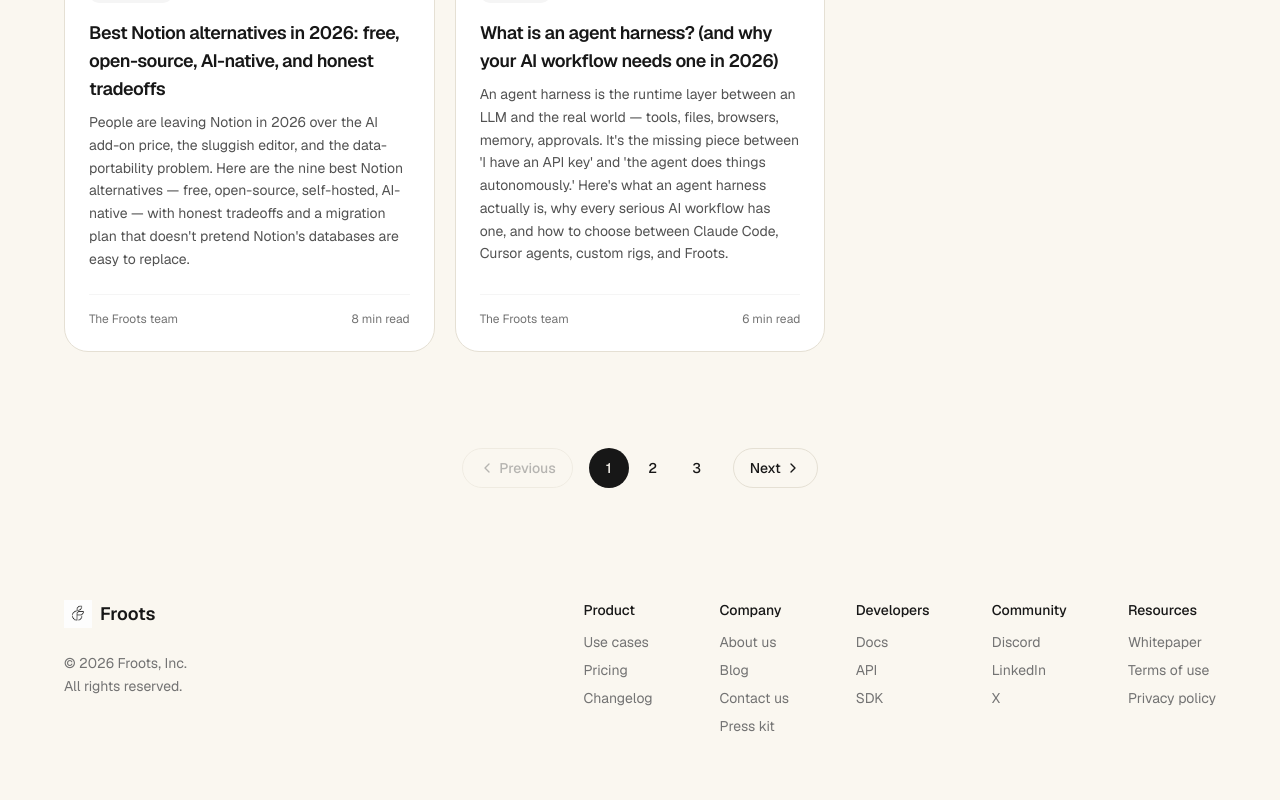
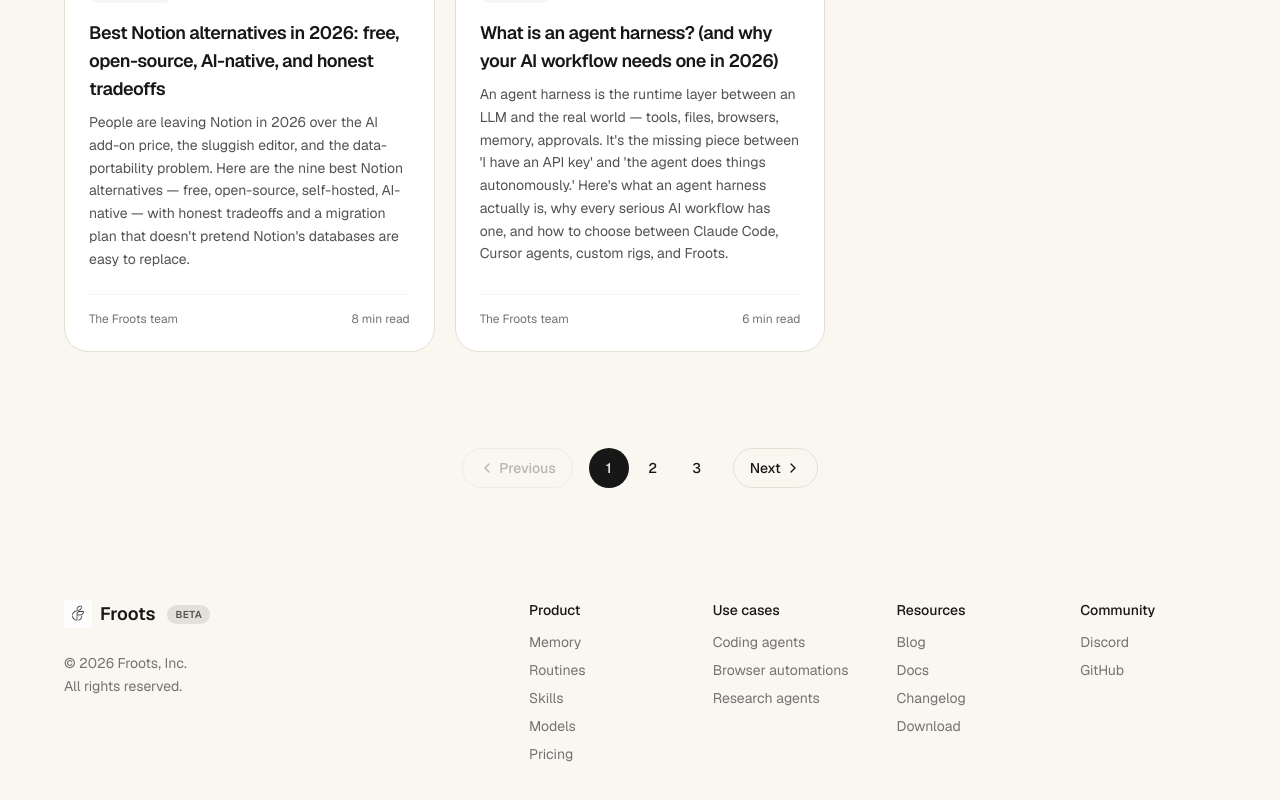
Before and after one commit to dylanworrall/froots-tester-landing, a Next.js app: page /blog in a window 1280 px wide. Shown: the part 2301-3101 px from the top of the page. Built offline with nearby package versions, Linux system fonts and the light colour scheme.

Commit message:
feat: wire up footer to real destinations, drop vapor links

```diff
--- a/components/ui/footer.tsx
+++ b/components/ui/footer.tsx
@@ -1,45 +1,60 @@
 import Link from "next/link";
 
-const columns = [
+interface Item {
+  name: string;
+  href: string;
+  external?: boolean;
+}
+
+const columns: { title: string; items: Item[] }[] = [
   {
     title: "Product",
     items: [
-      { name: "Use cases", href: "#" },
+      { name: "Memory", href: "/memory" },
+      { name: "Routines", href: "/routines" },
+      { name: "Skills", href: "/skills" },
+      { name: "Models", href: "/models" },
       { name: "Pricing", href: "/pricing" },
-      { name: "Changelog", href: "#" },
     ],
   },
   {
-    title: "Company",
+    title: "Use cases",
     items: [
-      { name: "About us", href: "#" },
-      { name: "Blog", href: "#" },
-      { name: "Contact us", href: "#" },
-      { name: "Press kit", href: "#" },
+      { name: "Coding agents", href: "/use-cases/coding-agents" },
+      { name: "Browser automations", href: "/use-cases/browser-automations" },
+      { name: "Research agents", href: "/use-cases/research-agents" },
     ],
   },
   {
-    title: "Developers",
+    title: "Resources",
     items: [
-      { name: "Docs", href: "#" },
-      { name: "API", href: "#" },
-      { name: "SDK", href: "#" },
+      { name: "Blog", href: "/blog" },
+      { name: "Docs", href: "/docs" },
+      {
+        name: "Changelog",
+        href: "https://github.com/dylanworrall/froots/releases",
+        external: true,
+      },
+      {
+        name: "Download",
+        href: "https://github.com/dylanworrall/froots/releases/latest",
+        external: true,
+      },
     ],
   },
   {
     title: "Community",
     items: [
-      { name: "Discord", href: "https://discord.gg/y7cq9A5bYu" },
-      { name: "LinkedIn", href: "#" },
-      { name: "X", href: "#" },
-    ],
+      {
+        name: "Discord",
+        href: "https://discord.gg/y7cq9A5bYu",
+        external: true,
       },
       {
-    title: "Resources",
-    items: [
-      { name: "Whitepaper", href: "#" },
-      { name: "Terms of use", href: "#" },
-      { name: "Privacy policy", href: "#" },
+        name: "GitHub",
+        href: "https://github.com/dylanworrall/froots",
+        external: true,
+      },
     ],
   },
 ];
@@ -51,8 +66,15 @@ export function Footer() {
         <div className="flex flex-col gap-6">
           <Link href="/" className="flex items-center gap-2">
             {/* eslint-disable-next-line @next/next/no-img-element */}
-            <img src="/froots-logo.png" alt="Froots" className="size-7 object-contain" />
+            <img
+              src="/froots-logo.png"
+              alt="Froots"
+              className="size-7 object-contain"
+            />
             <span className="font-semibold text-lg">Froots</span>
+            <span className="ml-1 inline-flex items-center rounded-full bg-foreground/10 px-2 py-0.5 text-[10px] font-semibold uppercase tracking-wider text-foreground/70">
+              Beta
+            </span>
           </Link>
           <p className="text-sm text-muted-foreground leading-relaxed">
             © {new Date().getFullYear()} Froots, Inc.
@@ -61,19 +83,30 @@ export function Footer() {
           </p>
         </div>
 
-        <div className="grid grid-cols-2 sm:grid-cols-3 lg:grid-cols-5 gap-x-12 gap-y-8 text-sm">
+        <div className="grid grid-cols-2 sm:grid-cols-4 gap-x-12 gap-y-8 text-sm">
           {columns.map((col) => (
             <div key={col.title} className="flex flex-col gap-3">
               <h4 className="font-medium text-foreground">{col.title}</h4>
               <ul className="flex flex-col gap-2">
                 {col.items.map((item) => (
                   <li key={item.name}>
+                    {item.external ? (
+                      <a
+                        href={item.href}
+                        target="_blank"
+                        rel="noopener noreferrer"
+                        className="text-muted-foreground hover:text-foreground transition-colors"
+                      >
+                        {item.name}
+                      </a>
+                    ) : (
                       <Link
                         href={item.href}
                         className="text-muted-foreground hover:text-foreground transition-colors"
                       >
                         {item.name}
                       </Link>
+                    )}
                   </li>
                 ))}
               </ul>
```
Lines whose indentation alone changed are shown as unchanged.
